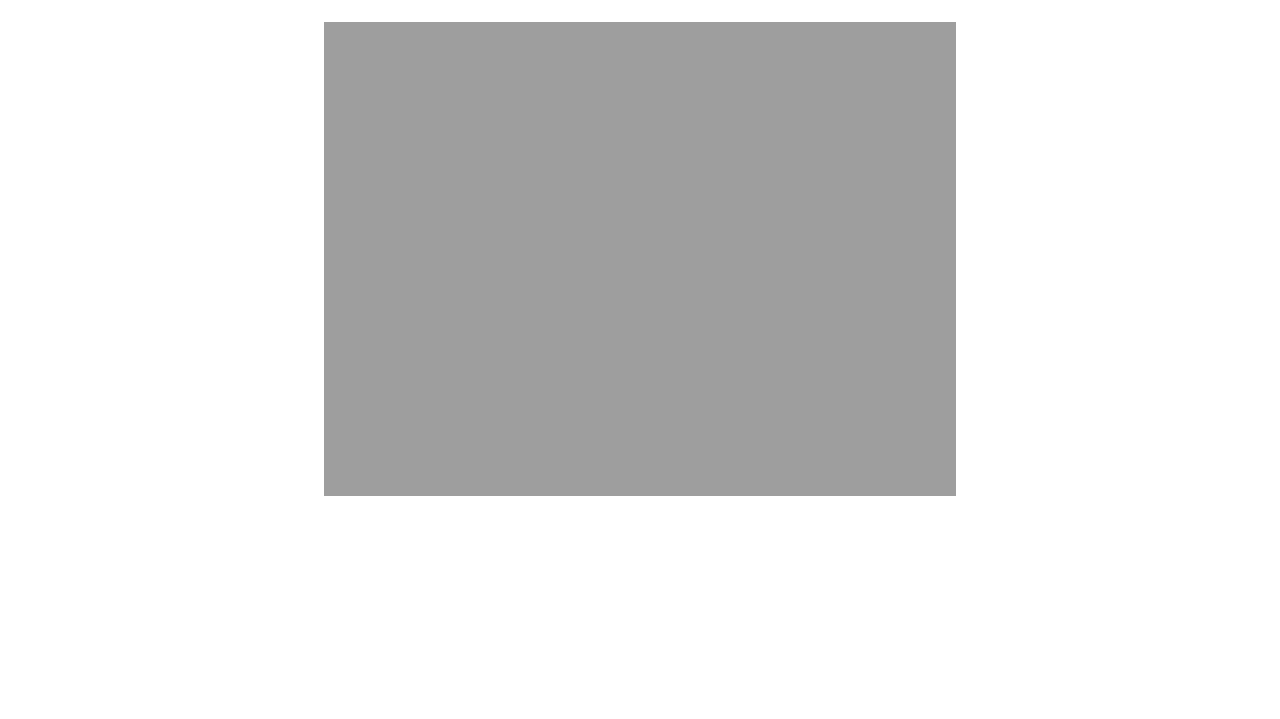
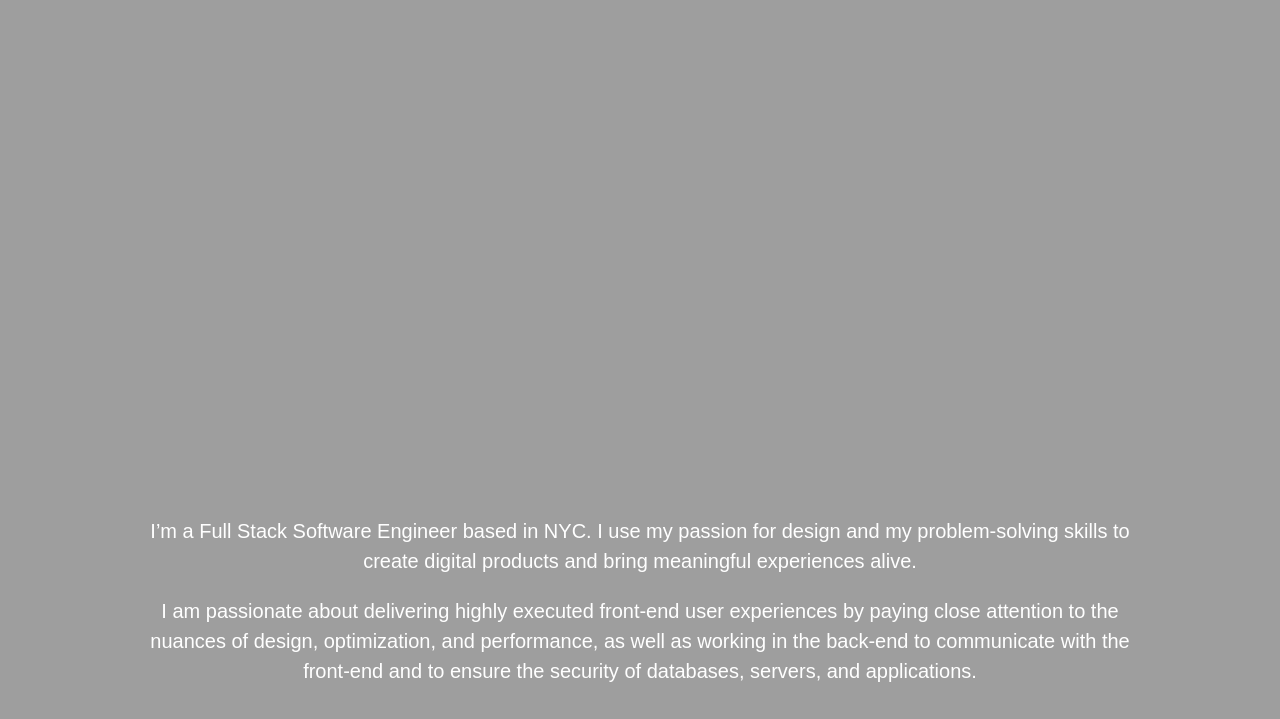
Before and after one commit to nathancai97/multiverse-portfolio, a plain HTML site: page index.html in a window 1280 px wide. Shown: the part 106-825 px from the top of the page. Drawn offline with Linux system fonts and the light colour scheme; the site is published under a folder, as on GitHub Pages, so addresses that start at the root find nothing.

Commit message:
github pages is super strict

```diff
--- a/about.css
+++ b/about.css
@@ -6,8 +6,7 @@ body {
   font-family: "Source Sans Pro", sans-serif;
   font-size: 2rem;
   line-height: 1.5;
-  /* background-color: RGB(55, 66, 88); */
-  background-image: url(/images/about-page.jpg);
+  background-image: url("images/about-page.jpg");
   background-size: 100% 100%;
   color: white;
 }
--- a/experience.css
+++ b/experience.css
@@ -6,7 +6,7 @@ body {
   font-family: "Source Sans Pro", sans-serif;
   font-size: 2rem;
   line-height: 1.5;
-  background-image: url(/images/experience-page.jpg);
+  background-image: url("images/experience-page.jpg");
   background-size: cover;
   color: white;
 }
--- a/projects.css
+++ b/projects.css
@@ -6,7 +6,7 @@ body {
   font-family: "Source Sans Pro", sans-serif;
   font-size: 2rem;
   line-height: 1.5;
-  background-image: url(/images/projects-page.jpg);
+  background-image: url("images/projects-page.jpg");
   background-size: 100% 100%;
   color: white;
 }
--- a/styles.css
+++ b/styles.css
@@ -6,7 +6,7 @@ body {
   font-family: "Source Sans Pro", sans-serif;
   font-size: 2rem;
   line-height: 1.5;
-  background-image: url(/images/home-page.jpg);
+  background-image: url("images/home-page.jpg");
   background-size: cover;
   color: white;
 }
```
